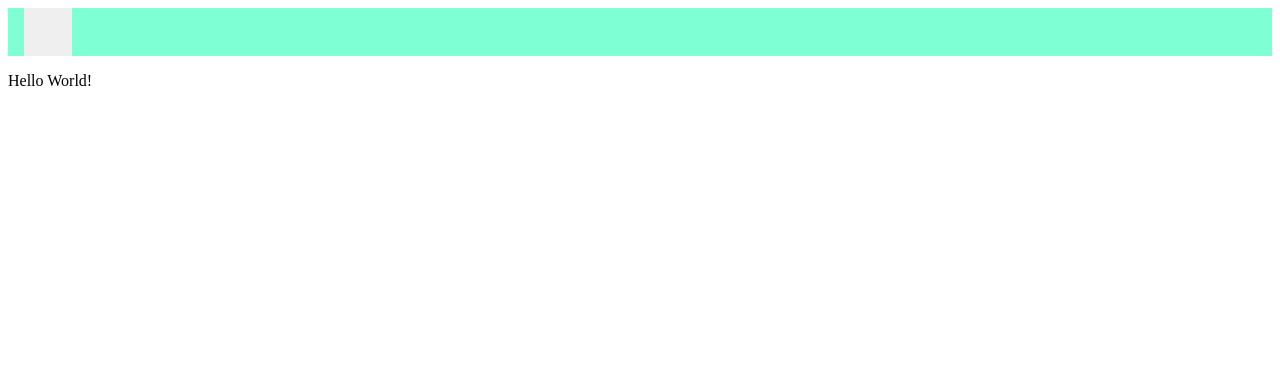
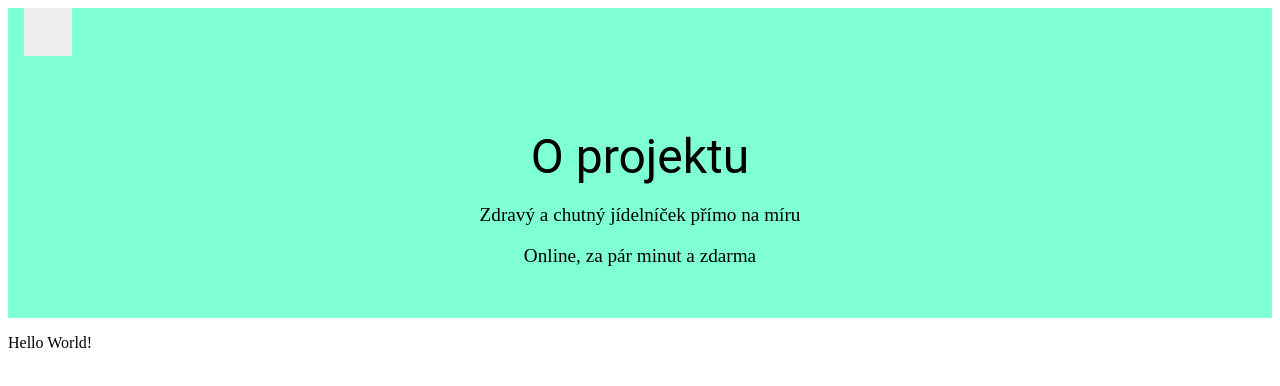
Before and after one commit to DanielaKusova/o-projektu, a plain HTML site: page index.html in a window 1280 px wide. Drawn offline with Linux system fonts and the light colour scheme.

Commit message:
Nadpis 1 popis

```diff
--- a/index.html
+++ b/index.html
@@ -20,6 +20,12 @@
           </nav>
         </div>
       </div>
+      <div class="intro">
+        <h1>O projektu</h1>
+          <p>Zdravý a chutný jídelníček přímo na míru</p>
+          <p>Online, za pár minut a zdarma</p>
+
+      </div>
 
 
 
--- a/style.css
+++ b/style.css
@@ -63,3 +63,21 @@ nav a:hover {
 .nav-btn:focus {
   outline: none;
 }
+.intro {
+  padding-top: 2rem;
+  padding-bottom: 2rem;
+
+  text-align: center;
+}
+
+.intro p {
+  font-size: 1.2rem;
+}
+
+h1 {
+  margin-bottom: 1rem;
+
+  font-family: 'Roboto';
+  font-weight: 400;
+  font-size: 3rem;
+}
```
